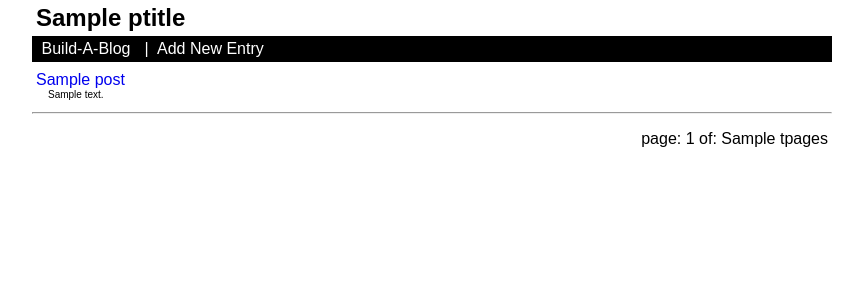
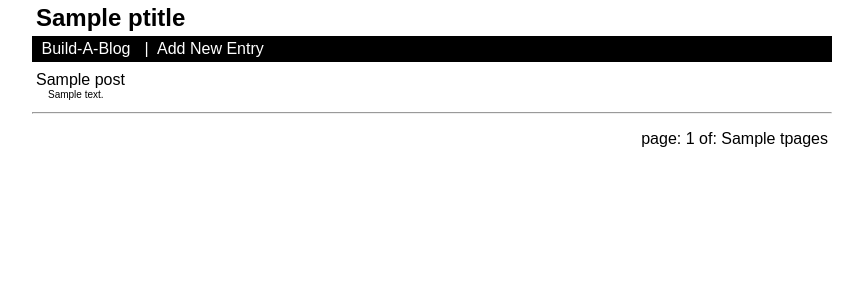
Before and after one commit to KerstingJ/build-a-blog, a Python web app: template templates/blog.html in a window 1280 px wide. Shown: the top 300 px of the page, without its empty margins (208-1071 px from the left). Run offline with Jinja, Linux system fonts and the light colour scheme; the template is opened without the code that fills it: most values are stand-ins (such as "Sample title", 1, 10 or a date in 2020).

Commit message:
anchor link aesthetics

```diff
--- a/templates/base.html
+++ b/templates/base.html
@@ -12,7 +12,7 @@
 		.entry { margin: 4px; display: inline-block; }
 		.main { margin-left: 0px; max-width:800px;}
 		.ptitle, a{ text-decoration: none; font-family: sans-serif; font-size: 16px;
-				  min-width: 100px; }
+				  min-width: 100px; color: black;}
 		.pcontent { font-size: 10px; margin-left: 12px;}
 		.nav-link { text-align: center;
 					display:inline-block;
```
